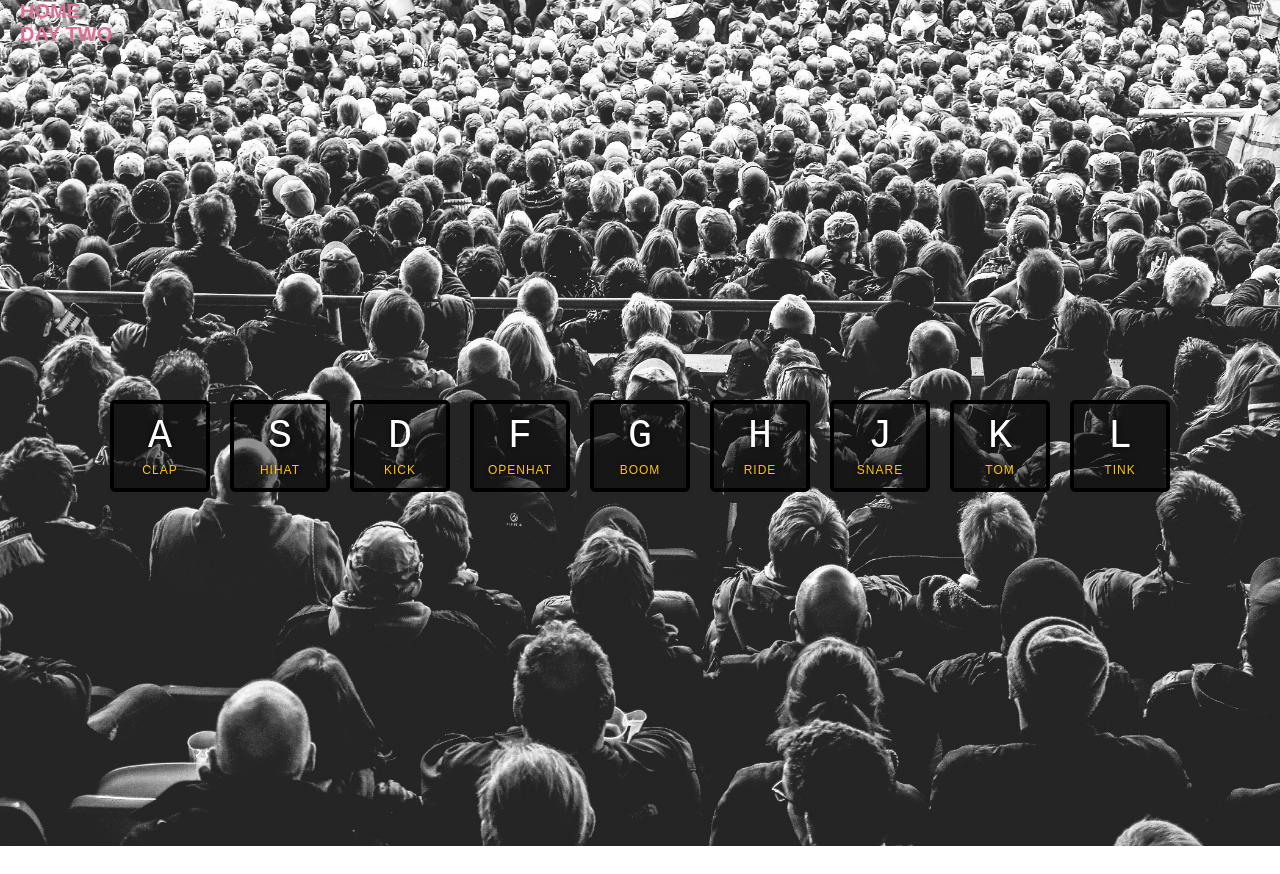
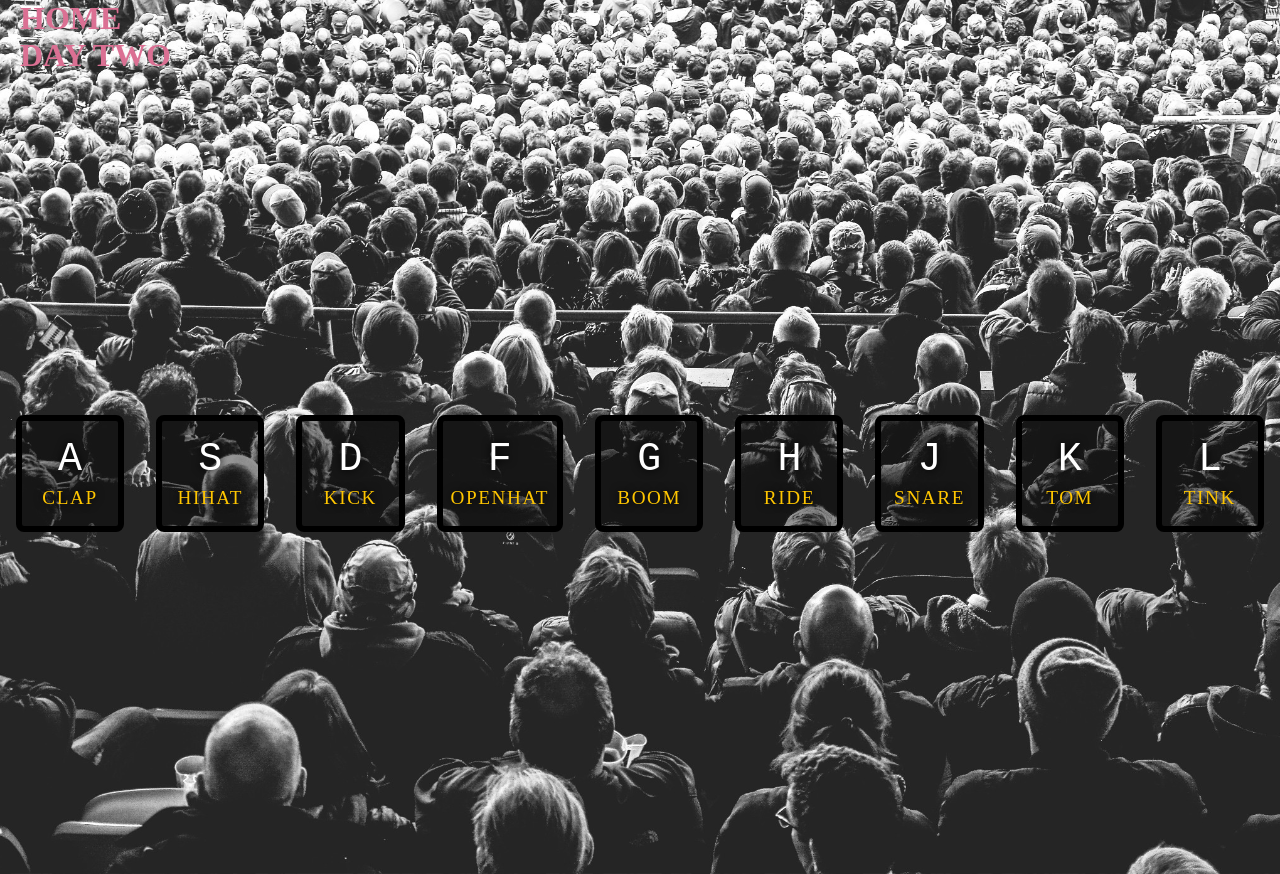
Before and after one commit to kimbrleemnt/kimMontgomeryJavaScript30, a plain HTML site: page day_01.html in a window 1280 px wide. Before the commit the page ends 846 px from the top, so only its background shows below. Drawn offline with nearby package versions, Linux system fonts and the light colour scheme; files that its build step writes are made by us from their sources.

Commit message:
more scss work

```diff
--- a/day_01.html
+++ b/day_01.html
@@ -4,7 +4,7 @@
     <meta charset="UTF-8">
     <meta name="viewport" content="width=device-width, initial-scale=1.0">
 
-    <link rel="stylesheet" href="./styles/sass/style_drum.css">
+    <link rel="stylesheet" href="./styles/style_drum.css">
 
     <title>JavaScript30 - Day 1: Drum Kit</title>
 
--- a/styles/sass/_drum.scss
+++ b/styles/sass/_drum.scss
@@ -1,5 +1,5 @@
 html {
-    background: url('/assets/day_01/background.jpg') bottom center;
+    background: url('/assets/day_01/background.jpg') center;
     background-size: cover;
   }
 
--- /dev/null
+++ b/styles/sass/_nav.scss
@@ -0,0 +1,13 @@
+nav {
+    display: flex;
+
+a {
+    padding-left: 20px;
+    display: inline-block;
+    color: palevioletred;
+    text-transform: uppercase;
+    font-weight: 800;
+    font-size: 2rem;
+    text-decoration: none;
+    }
+}
--- a/styles/sass/_setup.scss
+++ b/styles/sass/_setup.scss
@@ -7,33 +7,18 @@ html { box-sizing: border-box;}
 .sr-only { position: absolute; width: 1px; height: 1px; margin: -1px; border: 0; padding: 0; white-space: nowrap; clip-path: inset(100%); clip: rect(0 0 0 0); overflow: hidden;}
 
 
-html {
-    font-size: 10px;
-  }
+// html {
+//     font-size: 10px;
+//   }
 
-  body, html {
-    margin: 0;
-    padding: 0;
-    font-family: sans-serif;
-  }
+// body, html {
+//     margin: 0;
+//     padding: 0;
+//     font-family: sans-serif;
+//   }
 
-
-  nav {
-    display: flex;
-
-}
-
-ul {
+  ul {
     margin: 0;
     padding: 0;
     list-style: none;
 }
-    a {
-        padding-left: 20px;
-        display: inline-block;
-        color: palevioletred;
-        text-transform: uppercase;
-        font-weight: 800;
-        font-size: 2rem;
-        text-decoration: none;
-    }
--- a/styles/sass/style.scss
+++ b/styles/sass/style.scss
@@ -1,2 +1,2 @@
 @use 'setup';
-@use 'home';
+@use 'nav';
--- a/styles/sass/style_drum.scss
+++ b/styles/sass/style_drum.scss
@@ -1,2 +1,3 @@
 @use 'setup';
+@use 'nav';
 @use 'drum';
```
Also changed, not shown: index.html (+4 -21 lines), styles/sass/style.css, styles/sass/style_drum.css, 2 other files.
